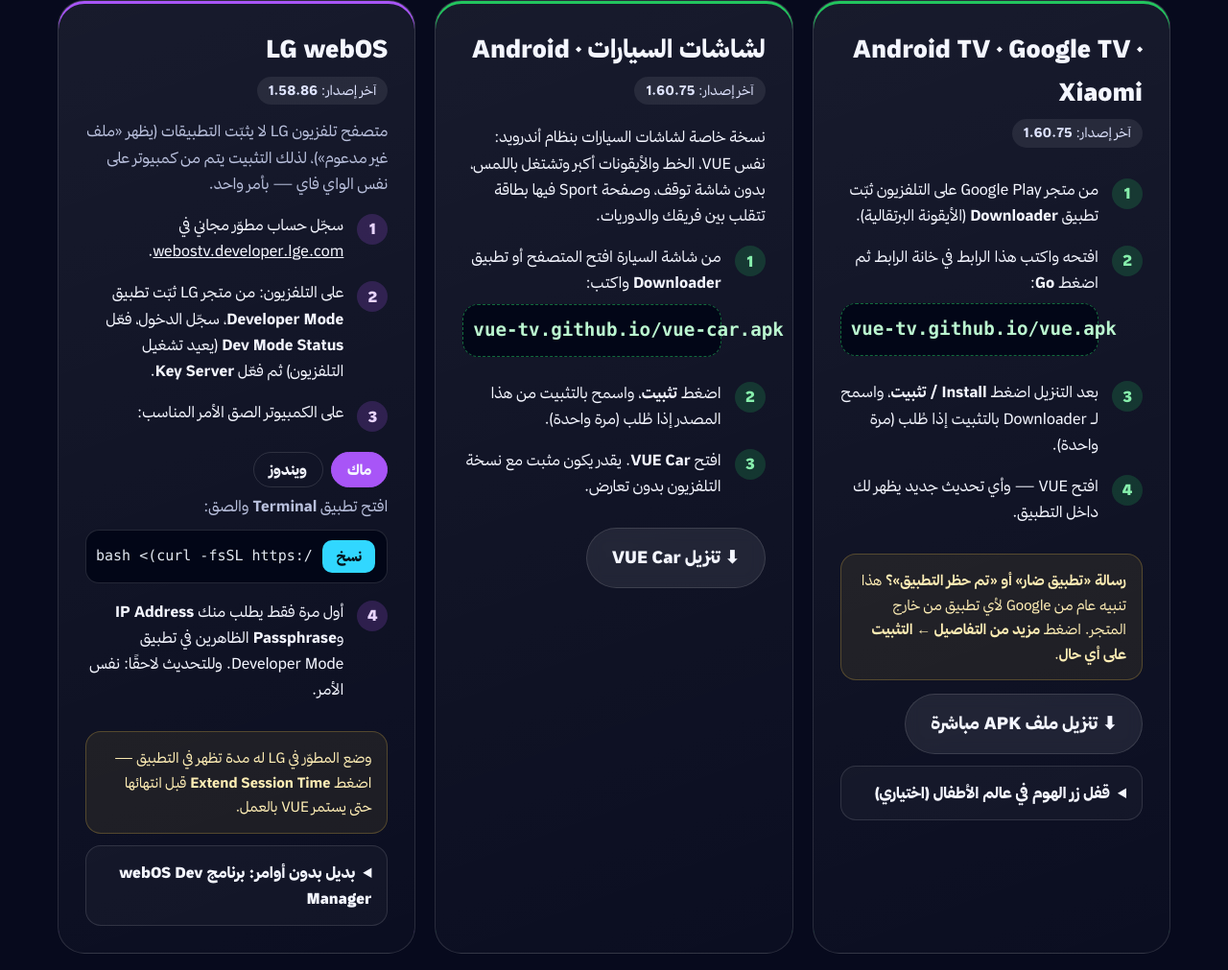
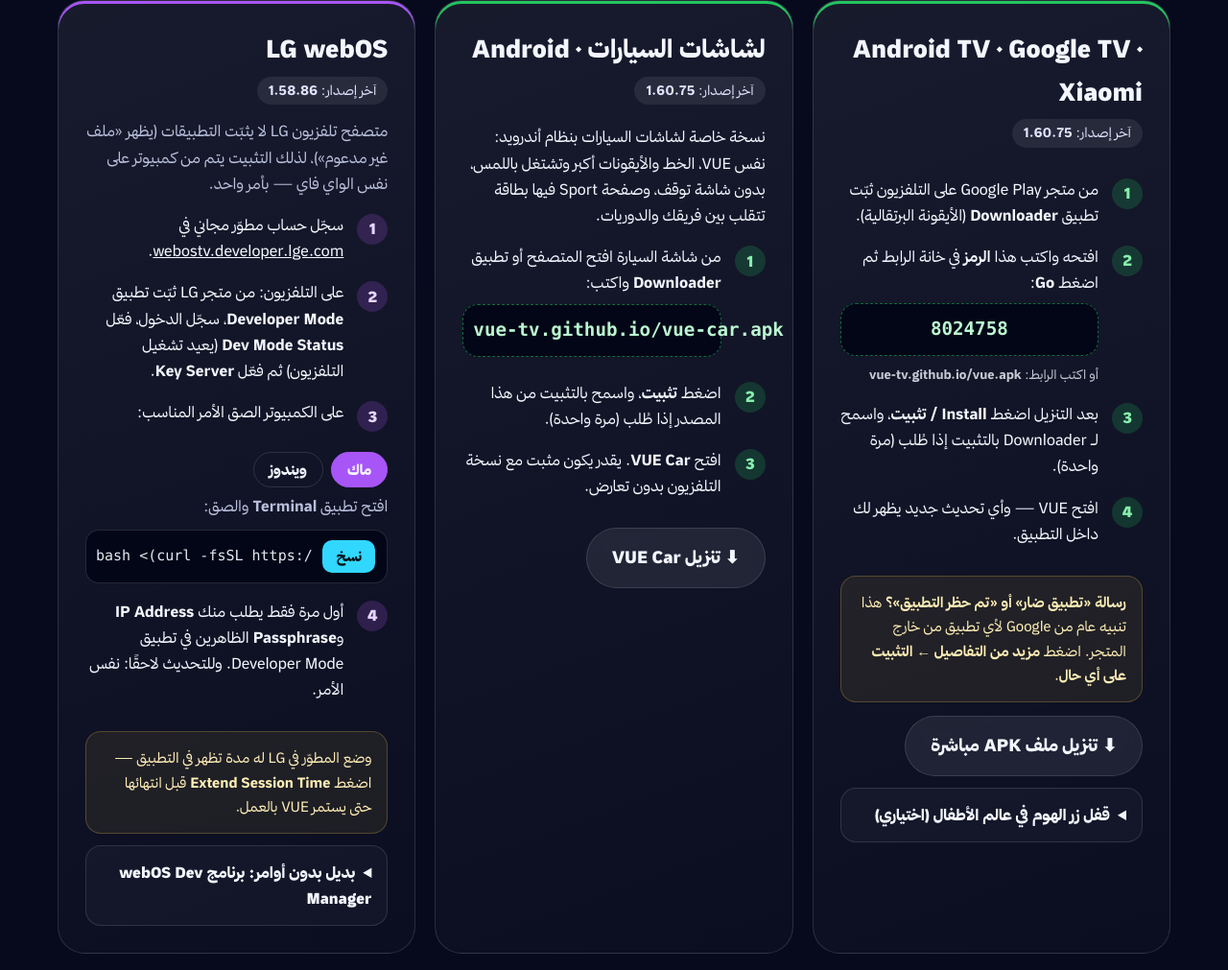
Before and after one commit to vue-tv/vue-tv.github.io, a plain HTML site: page index.html in a window 1280 px wide. Shown: the part 1480-2491 px from the top of the page at 96% size. Drawn offline with Linux system fonts and the light colour scheme; no server answers.

Commit message:
Site: Downloader code 8024758 for the Android TV app
Co-Authored-By: Claude Opus 5.5 <noreply@anthropic.com>
Claude-Session: https://claude.ai/code/session_015qNgbuqD6bhQfokAuSc2re

```diff
--- a/index.html
+++ b/index.html
@@ -132,7 +132,7 @@ footer .wrap{display:flex;flex-wrap:wrap;justify-content:space-between;gap:12px}
         <span class="ver">آخر إصدار: <b data-ver="androidTv">…</b></span>
         <ol class="steps">
           <li>من متجر Google Play على التلفزيون ثبّت تطبيق <b>Downloader</b> (الأيقونة البرتقالية).</li>
-          <li>افتحه واكتب هذا الرابط في خانة الرابط ثم اضغط <b>Go</b>:<span class="big-url">vue-tv.github.io/vue.apk</span></li>
+          <li>افتحه واكتب هذا <b>الرمز</b> في خانة الرابط ثم اضغط <b>Go</b>:<span class="big-url" dir="ltr">8024758</span><small style="display:block;margin-top:6px;opacity:.8">أو اكتب الرابط: <b dir="ltr">vue-tv.github.io/vue.apk</b></small></li>
           <li>بعد التنزيل اضغط <b>Install / تثبيت</b>، واسمح لـ Downloader بالتثبيت إذا طُلب (مرة واحدة).</li>
           <li>افتح VUE — وأي تحديث جديد يظهر لك داخل التطبيق.</li>
         </ol>
@@ -203,7 +203,7 @@ footer .wrap{display:flex;flex-wrap:wrap;justify-content:space-between;gap:12px}
   <div class="wrap">
     <div class="kicker">أسئلة شائعة</div>
     <h2>مساعدة سريعة</h2>
-    <details><summary>Downloader يقول «بدأ التنزيل» ولا يحدث شيء</summary><div class="body">اكتب الرابط المختصر <b dir="ltr">vue-tv.github.io/vue.apk</b> مباشرة في خانة الرابط داخل Downloader بدل فتح الصفحة.</div></details>
+    <details><summary>Downloader يقول «بدأ التنزيل» ولا يحدث شيء</summary><div class="body">اكتب الرمز <b dir="ltr">8024758</b> أو الرابط <b dir="ltr">vue-tv.github.io/vue.apk</b> مباشرة في خانة الرابط داخل Downloader بدل فتح الصفحة.</div></details>
     <details><summary>التحديث رفض التثبيت برسالة «التطبيق غير مثبت»</summary><div class="body">احذف VUE القديم من التلفزيون مرة واحدة ثم ثبّت الجديد. التحديثات بعدها تُثبَّت فوق بعضها.</div></details>
     <details><summary>هل يتحدّث المحتوى تلقائيًا؟</summary><div class="body">نعم: فيديوهات الأطفال يوميًا، والخلفيات كل خمسة أيام، بدون إعادة تثبيت. ميزات التطبيق الجديدة تأتي كتحديث يظهر داخل VUE.</div></details>
     <details><summary>قفل ولي الأمر</summary><div class="body">من صفحة الأطفال اضغط «تفعيل قفل ولي الأمر» واختر رمزًا من ٤ أرقام، وصوّر رمز الاستعادة الذي يظهر مرة واحدة. على أندرويد يمنع القفل الخروج حتى بزر الهوم (اختر VUE عندما يسأل التلفزيون عن تطبيق الهوم).</div></details>
```
